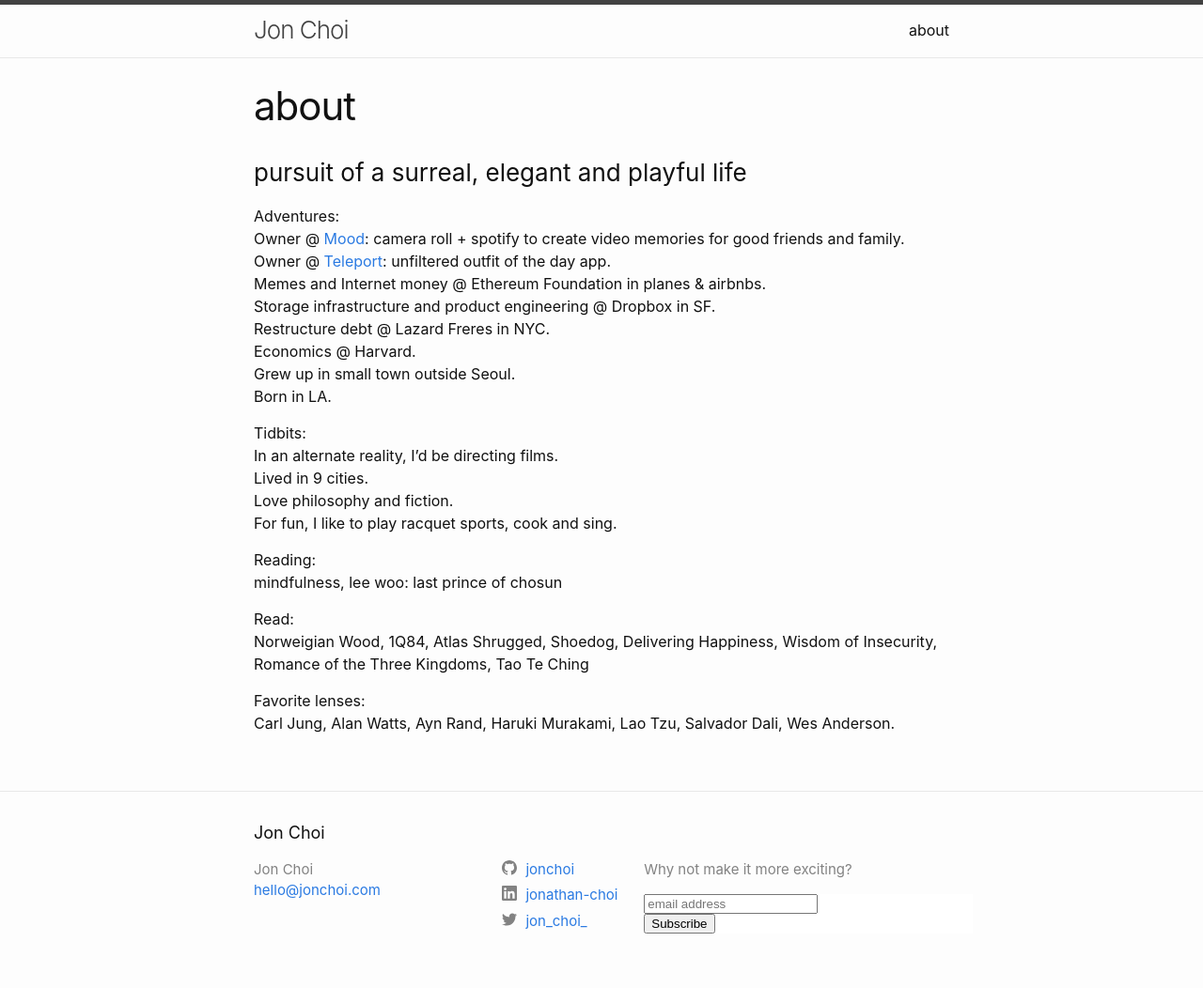
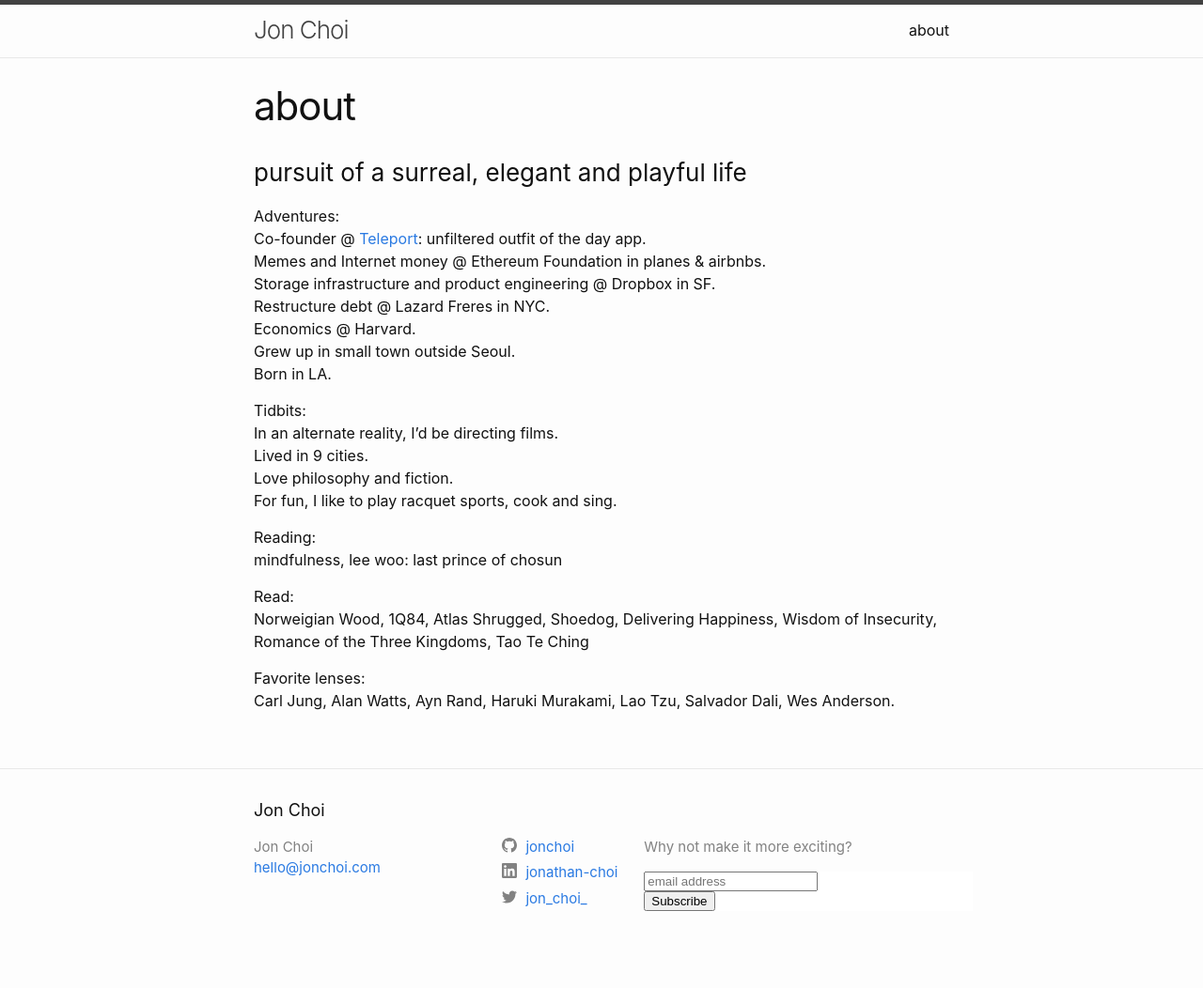
Before and after one commit to jonchoi/jon-choi.github.io, a Jekyll site: the page built from about.md, in a window 1280 px wide. Shown: the whole page at 94% size. Built offline with Jekyll 4.4.1, drawn with Linux system fonts in a browser that asks for light colours; comment, search, counter and statistics services are not loaded; after the commit the page ends 1028 px from its top, so only the background shows below that.

Commit message:
remove mood.

```diff
--- a/about.md
+++ b/about.md
@@ -7,8 +7,7 @@
 <h3>pursuit of a surreal, elegant and playful life</h3>
 
 Adventures:<br/>
-Owner @ [Mood](https://mood.camera): camera roll + spotify to create video memories for good friends and family.<br/>
-Owner @ [Teleport](https://teleport.la): unfiltered outfit of the day app.<br/>
+Co-founder @ [Teleport](https://teleport.la): unfiltered outfit of the day app.<br/>
 Memes and Internet money @ Ethereum Foundation in planes & airbnbs.<br/>
 Storage infrastructure and product engineering @ Dropbox in SF.<br/>
 Restructure debt @ Lazard Freres in NYC.<br/>
```
